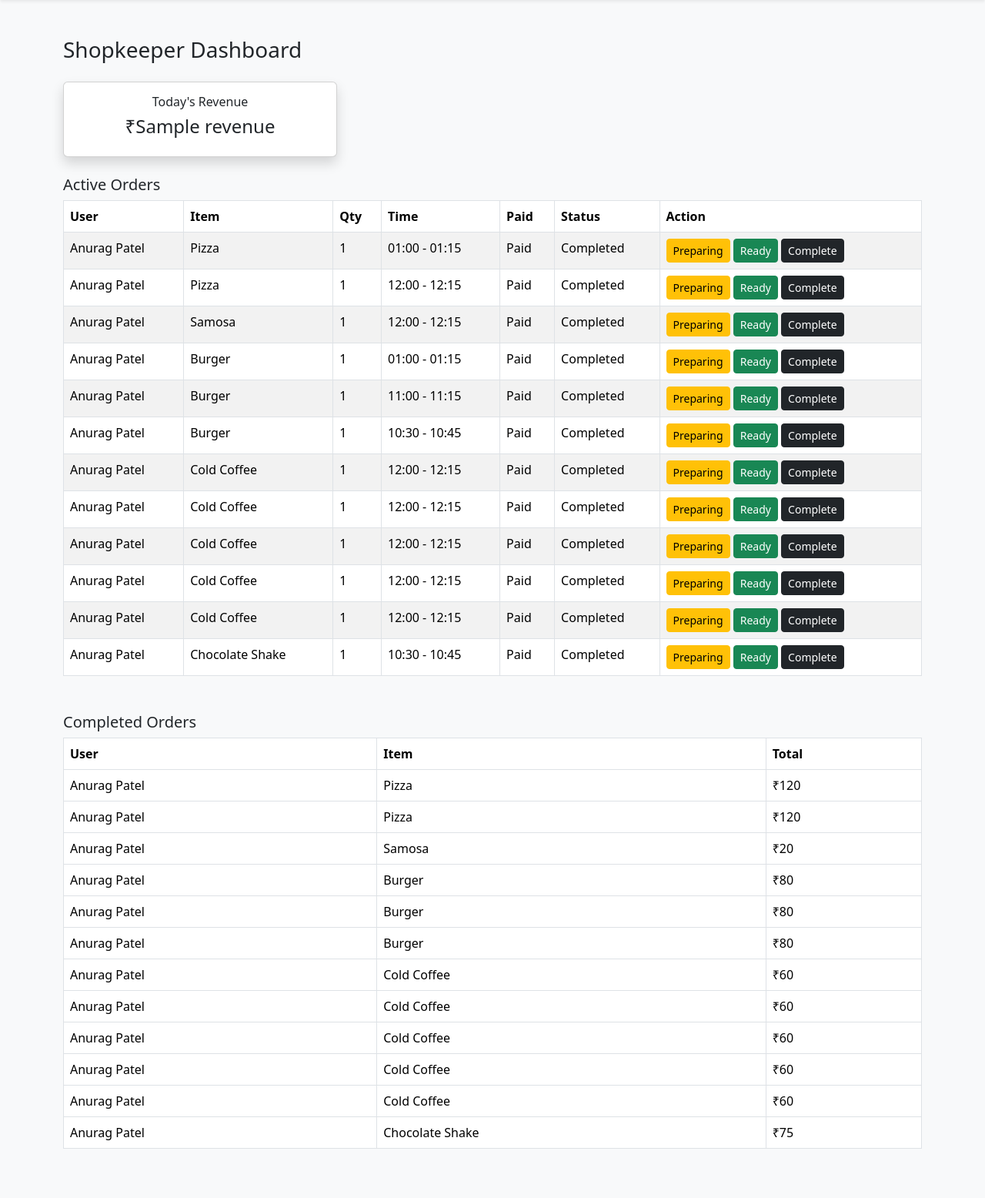
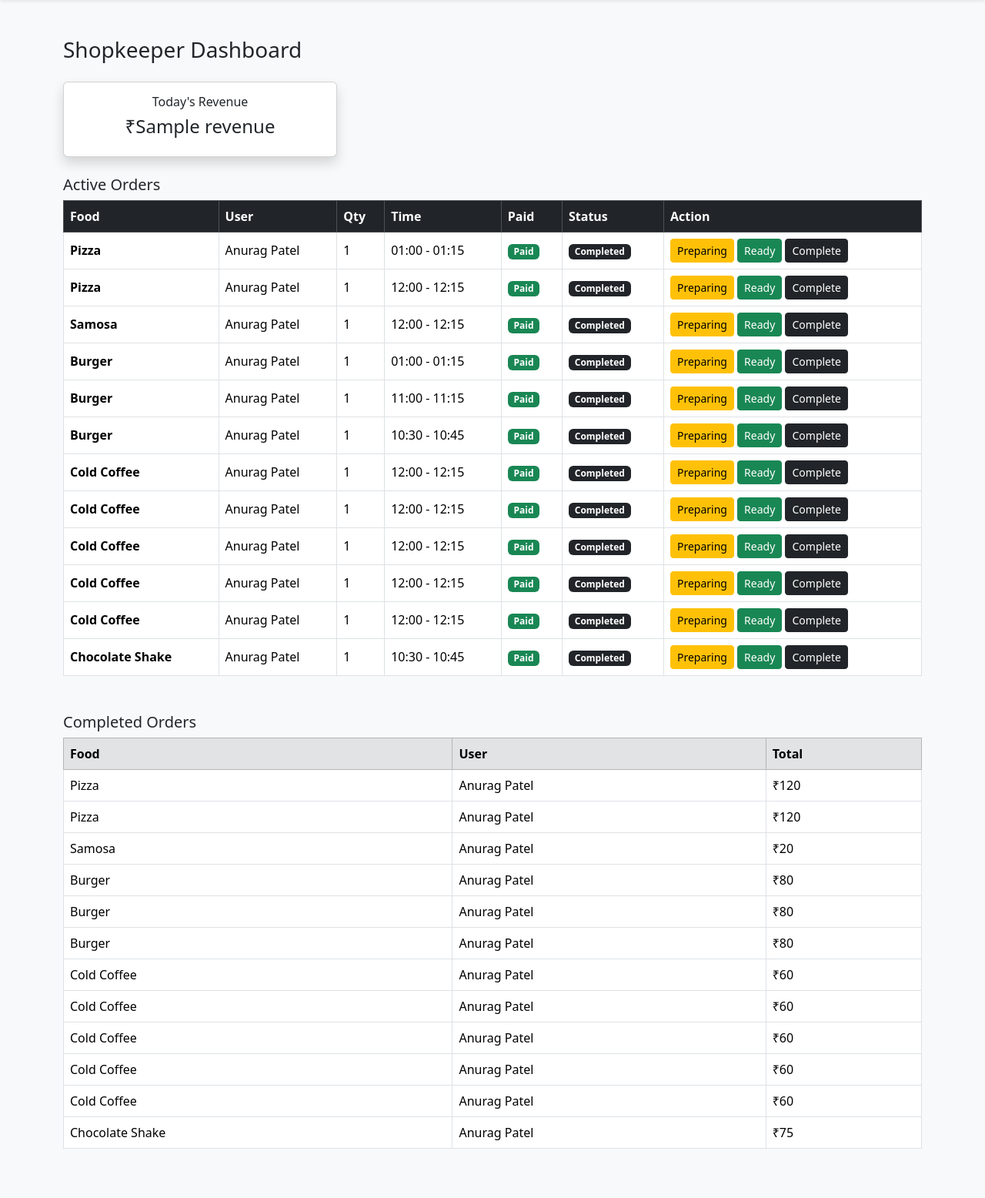
Before and after one commit to me-anurag/Smart-Food-Stall-Pre-Ordering-System-, a Flask app: template templates/shop_dashboard.html in a window 1280 px wide. Shown: the part 56-1612 px from the top of the page at 77% size. Run offline with Flask 3, Linux system fonts and the light colour scheme; the template is opened without the code that fills it: values that come from a table or form of the project are taken from there, most other values are stand-ins (such as "Sample title", 1, 10 or a date in 2020); some libraries are stand-ins or nearby versions.

Commit message:
added images to shopkeeper_dashboard

```diff
--- a/app.py
+++ b/app.py
@@ -179,6 +179,10 @@ def confirm_payment():
 
     db.session.add(new_order)
     db.session.commit()
+
+    # ✅ DEFINE menu_item BEFORE USING IT
+    menu_item = Menu.query.filter_by(name=item_name).first()
+
     socketio.emit("new_order", {
         "id": new_order.id,
         "user_name": session["name"],
@@ -187,10 +191,11 @@ def confirm_payment():
         "time_slot": time_slot,
         "total_price": total_price,
         "payment_status": "Paid",
-        "status": "Pending"
+        "status": "Pending",
+        "image": menu_item.image if menu_item else ""
     })
+
     return render_template("success.html")
-
 @app.route("/update-status", methods=["POST"])
 def update_status():
     data = request.get_json()
@@ -213,10 +218,17 @@ def shop_dashboard():
     if "role" not in session or session["role"] != "shop":
         return redirect(url_for("login"))
 
-    today = date.today()
-
     active_orders = Order.query.filter(Order.status != "Completed").all()
     completed_orders = Order.query.filter_by(status="Completed").all()
+
+    # Attach image to each order
+    for order in active_orders:
+        menu_item = Menu.query.filter_by(name=order.item_name).first()
+        order.image = menu_item.image if menu_item else None
+
+    for order in completed_orders:
+        menu_item = Menu.query.filter_by(name=order.item_name).first()
+        order.image = menu_item.image if menu_item else None
 
     revenue = sum(order.total_price for order in completed_orders)
 
--- a/templates/shop_dashboard.html
+++ b/templates/shop_dashboard.html
@@ -17,11 +17,11 @@
 
 <h5>Active Orders</h5>
 
-<table class="table table-bordered table-striped">
-    <thead>
+<table class="table table-bordered align-middle">
+    <thead class="table-dark">
         <tr>
+            <th>Food</th>
             <th>User</th>
-            <th>Item</th>
             <th>Qty</th>
             <th>Time</th>
             <th>Paid</th>
@@ -32,12 +32,40 @@
     <tbody id="ordersTable">
         {% for order in active_orders %}
         <tr id="order-{{ order.id }}">
+            <td>
+                <div class="d-flex align-items-center">
+                    {% if order.image %}
+                    <img src="{{ url_for('static', filename='images/' + order.image) }}"
+                         width="60"
+                         height="60"
+                         class="rounded me-2"
+                         style="object-fit:cover;">
+                    {% endif %}
+                    <strong>{{ order.item_name }}</strong>
+                </div>
+            </td>
+
             <td>{{ order.user_name }}</td>
-            <td>{{ order.item_name }}</td>
             <td>{{ order.quantity }}</td>
             <td>{{ order.time_slot }}</td>
-            <td>{{ order.payment_status }}</td>
-            <td class="status">{{ order.status }}</td>
+
+            <td>
+                <span class="badge bg-success">
+                    {{ order.payment_status }}
+                </span>
+            </td>
+
+            <td class="status">
+                <span class="badge
+                    {% if order.status == 'Pending' %}bg-secondary
+                    {% elif order.status == 'Preparing' %}bg-warning text-dark
+                    {% elif order.status == 'Ready' %}bg-primary
+                    {% elif order.status == 'Completed' %}bg-dark
+                    {% endif %}">
+                    {{ order.status }}
+                </span>
+            </td>
+
             <td>
                 <button class="btn btn-sm btn-warning"
                         onclick="updateStatus({{ order.id }}, 'Preparing')">
@@ -59,19 +87,30 @@
 
 <h5 class="mt-5">Completed Orders</h5>
 
-<table class="table table-bordered">
-    <thead>
+<table class="table table-bordered align-middle">
+    <thead class="table-secondary">
         <tr>
+            <th>Food</th>
             <th>User</th>
-            <th>Item</th>
             <th>Total</th>
         </tr>
     </thead>
-    <tbody>
+    <tbody id="completedTable">
         {% for order in completed_orders %}
         <tr>
+            <td>
+                <div class="d-flex align-items-center">
+                    {% if order.image %}
+                    <img src="{{ url_for('static', filename='images/' + order.image) }}"
+                         width="50"
+                         height="50"
+                         class="rounded me-2"
+                         style="object-fit:cover;">
+                    {% endif %}
+                    {{ order.item_name }}
+                </div>
+            </td>
             <td>{{ order.user_name }}</td>
-            <td>{{ order.item_name }}</td>
             <td>₹{{ order.total_price }}</td>
         </tr>
         {% endfor %}
@@ -88,13 +127,24 @@ socket.on("new_order", function(data) {
     var table = document.getElementById("ordersTable");
 
     var row = `
-        <tr id="order-${Date.now()}">
+        <tr id="order-${data.id}">
+            <td>
+                <div class="d-flex align-items-center">
+                    <img src="/static/images/${data.image}"
+                         width="60"
+                         height="60"
+                         class="rounded me-2"
+                         style="object-fit:cover;">
+                    <strong>${data.item_name}</strong>
+                </div>
+            </td>
             <td>${data.user_name}</td>
-            <td>${data.item_name}</td>
             <td>${data.quantity}</td>
             <td>${data.time_slot}</td>
-            <td>${data.payment_status}</td>
-            <td class="status">${data.status}</td>
+            <td><span class="badge bg-success">${data.payment_status}</span></td>
+            <td class="status">
+                <span class="badge bg-secondary">${data.status}</span>
+            </td>
             <td>
                 <button class="btn btn-sm btn-warning"
                         onclick="updateStatus(${data.id}, 'Preparing')">
@@ -119,10 +169,20 @@ socket.on("status_updated", function(data) {
     var row = document.getElementById("order-" + data.id);
 
     if (row) {
-        row.querySelector(".status").innerText = data.status;
+        var badge = row.querySelector(".status span");
+        badge.innerText = data.status;
 
-        if (data.status === "Completed") {
+        badge.className = "badge";
+
+        if (data.status === "Preparing") {
+            badge.classList.add("bg-warning", "text-dark");
+        } else if (data.status === "Ready") {
+            badge.classList.add("bg-primary");
+        } else if (data.status === "Completed") {
+            badge.classList.add("bg-dark");
             row.remove();
+        } else {
+            badge.classList.add("bg-secondary");
         }
     }
 });
```
Also changed, not shown: instance/database.db.
